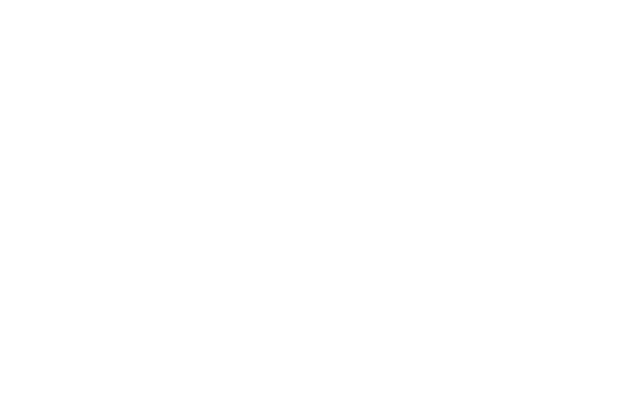
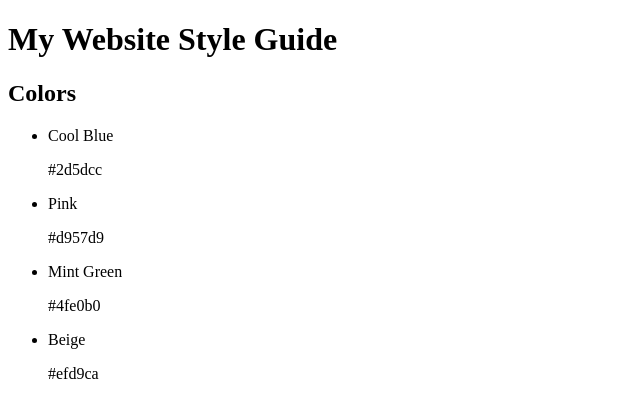
Before and after one commit to Jadamo121/WebDesignSystem, a plain HTML site: page index.html in a window 1280 px wide. Shown: the whole page, without its empty margins (0-640 px from the left). Drawn offline with Linux system fonts and the light colour scheme.

Commit message:
add colors section on html

```diff
--- a/index.html
+++ b/index.html
@@ -7,6 +7,31 @@
   </head>
 
   <body>
-
+    <header>
+      <h1>My Website Style Guide</h1>
+    </header>
+    <main>
+      <section>
+        <h2>Colors</h2>
+        <ul>
+          <li class="colors">
+            <p>Cool Blue</p>
+            <p>#2d5dcc</p>
+          </li>
+          <li>
+            <p>Pink</p>
+            <p>#d957d9</p>
+          </li>
+          <li>
+            <p>Mint Green</p>
+            <p>#4fe0b0</p>
+          </li>
+          <li>
+            <p>Beige</p>
+            <p>#efd9ca</p>
+          </li>
+        </ul>
+      </section>
+    </main>
   </body>
 </html>
```
